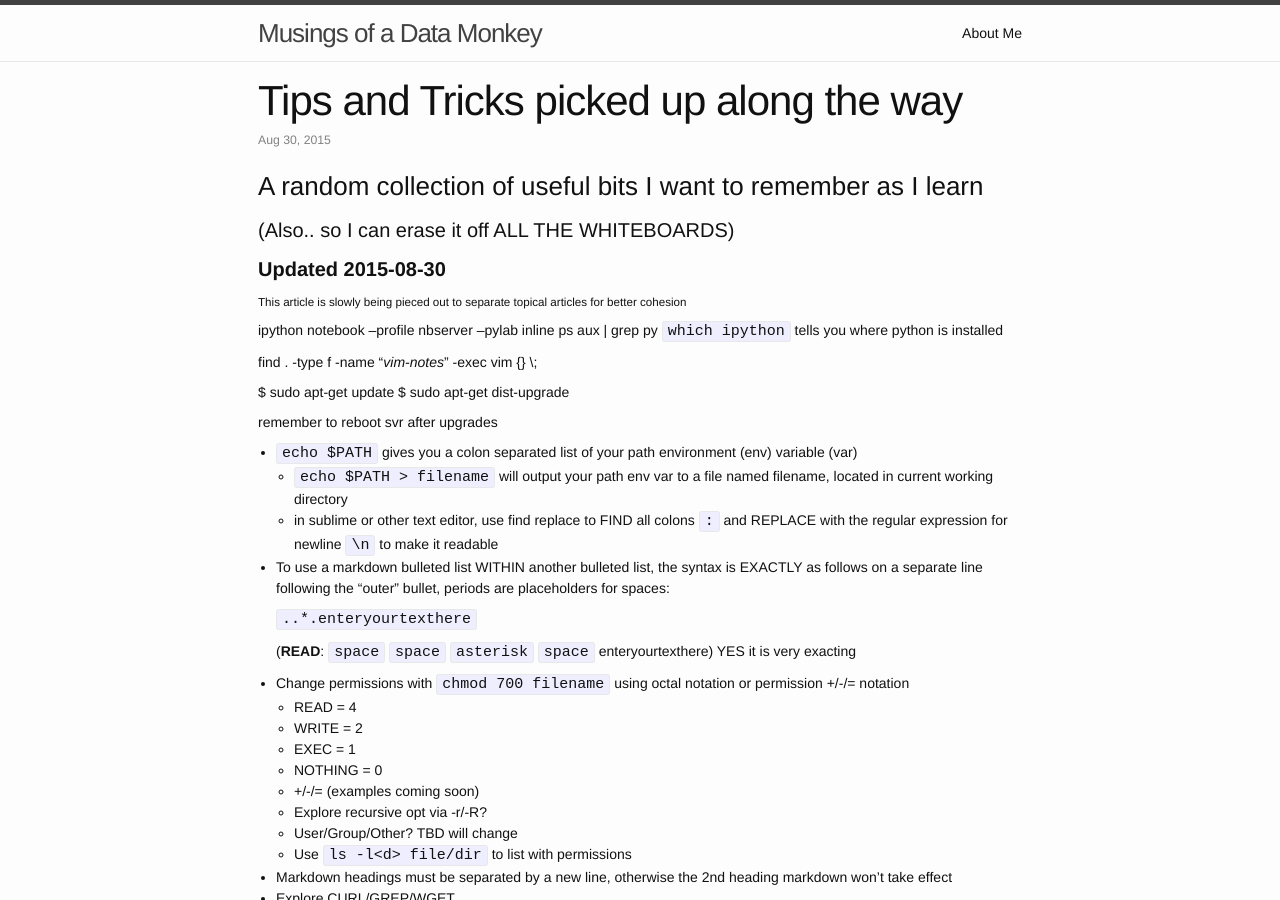
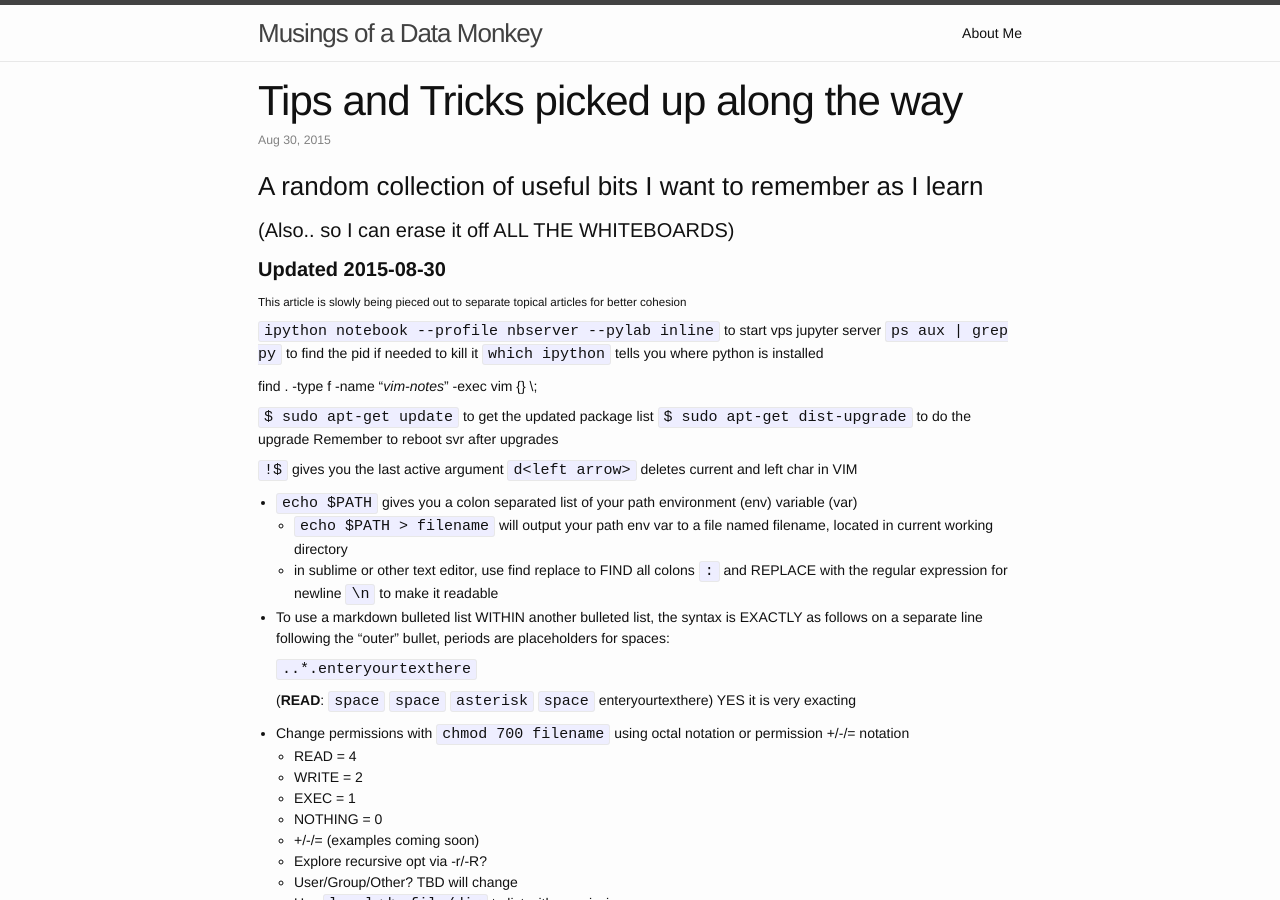
Before and after one commit to josephlei/jjl-website, a Jekyll site: the page built from _posts/2015-06-13-tips-and-tricks.markdown, in a window 1280 px wide and 900 px high. Built offline with Jekyll 4.4.1, drawn with Linux system fonts in a browser that asks for light colours.

Commit message:
direct shell update

```diff
--- a/_posts/2015-06-13-tips-and-tricks.markdown
+++ b/_posts/2015-06-13-tips-and-tricks.markdown
@@ -14,16 +14,18 @@ published: true
 
 #####This article is slowly being pieced out to separate topical articles for better cohesion
 
-ipython notebook --profile nbserver --pylab inline
-ps aux | grep py
+`ipython notebook --profile nbserver --pylab inline` to start vps jupyter server
+`ps aux | grep py` to find the pid if needed to kill it
 `which ipython` tells you where python is installed
 
 find . -type f -name "*vim-notes*" -exec vim {} \;
 
-$ sudo apt-get update
-$ sudo apt-get dist-upgrade
+`$ sudo apt-get update` to get the updated package list
+`$ sudo apt-get dist-upgrade` to do the upgrade
+Remember to reboot svr after upgrades
 
-remember to reboot svr after upgrades
+`!$` gives you the last active argument
+`d<left arrow>` deletes current and left char in VIM
 
 * `echo $PATH` gives you a colon separated list of your path environment (env) variable (var)
   * `echo $PATH > filename` will output your path env var to a file named filename, located in current working directory
--- a/_posts/2015-08-28-vim-notes.markdown
+++ b/_posts/2015-08-28-vim-notes.markdown
@@ -8,8 +8,9 @@ published: true
 
 ####The ones I'm working on integrating/muscle memorizing.. #nomousechallenge
 
-####**Updated 2015-08-30**
+####**Updated 2015-09-06**
 
+* `db` deletes backwards one word
 * `dd` deletes the line you're on
 * `dG` deletes to end of file (EOF)
 * `d$` deletes to end of line (EOL)
--- a/_posts/2015-09-01-jjl-abbreviations.markdown
+++ b/_posts/2015-09-01-jjl-abbreviations.markdown
@@ -37,3 +37,4 @@ Some of the following might be common sense, but I hope the following legend hel
 * scp = secure copy (native to *NIX systems, Windows req 3rd party client such as winscp, Filezilla, putty, cygwin)
 * req(s) = require(s), requirement(s)
 * art = articles (blog posts, etc.)
+* svr = server
--- a/_posts/2015-09-06-goals.markdown
+++ b/_posts/2015-09-06-goals.markdown
@@ -11,6 +11,6 @@ published: true
 ####**Updated 2015-09-06**
 
 1. Do one thing a day that you can't lose after it's done, for example.. working out
-2. Be ok with resting, planned, intentional work is exponentially more powerful
+2. Be ok with resting.. planned, intentional work is exponentially more powerful
 3. Be consistent, obviously one of the hardest things in the world
 4. More to come, will integrate 10+ after returning to the office :)
```
